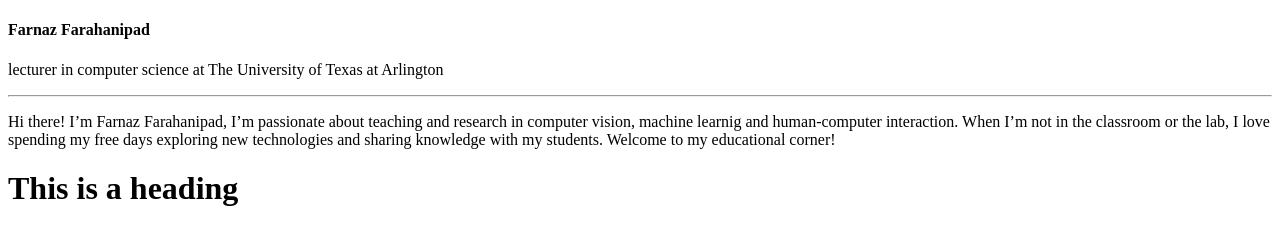
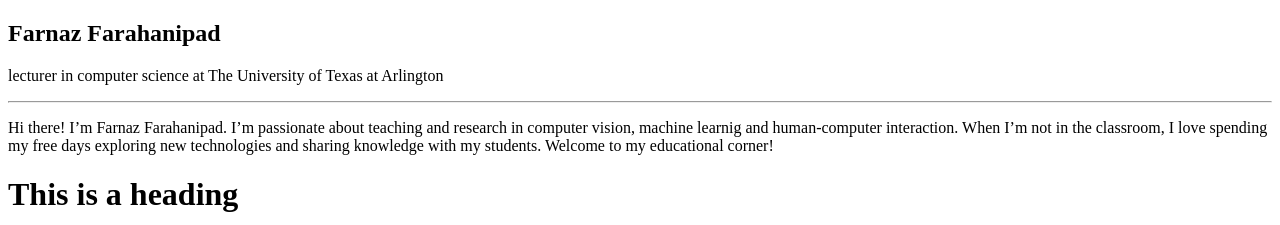
Before and after one commit to farnazfarahani/farnazfarahani.github.io, a plain HTML site: page index.html in a window 1280 px wide. Shown: the top 225 px of the page. Drawn offline with Linux system fonts and the light colour scheme.

Commit message:
Update index.html

```diff
--- a/index.html
+++ b/index.html
@@ -1,10 +1,10 @@
 <!DOCTYPE html>
 <html>
 <body>
-<h4>Farnaz Farahanipad</h4>
+<h2>Farnaz Farahanipad</h2>
   <p>lecturer in computer science at The University of Texas at Arlington<p>
   <hr />
-<p>Hi there! I’m Farnaz Farahanipad, I’m passionate about teaching and research in computer vision, machine learnig and human-computer interaction. When I’m not in the classroom or the lab, I love spending my free days exploring new technologies and sharing knowledge with my students. Welcome to my educational corner!</p>
+<p>Hi there! I’m Farnaz Farahanipad. I’m passionate about teaching and research in computer vision, machine learnig and human-computer interaction. When I’m not in the classroom, I love spending my free days exploring new technologies and sharing knowledge with my students. Welcome to my educational corner!</p>
 </body>
 </html>
 <h1>This is a heading</h1>
```
